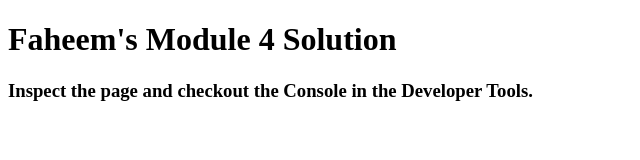
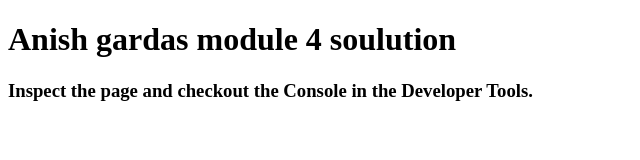
Before and after one commit to anishgardas/c4, a plain HTML site: page index.html in a window 1280 px wide. Shown: the whole page, without its empty margins (0-640 px from the left). Drawn offline with Linux system fonts and the light colour scheme.

Commit message:
Update index.html

```diff
--- a/index.html
+++ b/index.html
@@ -2,7 +2,7 @@
 <html>
 <head>
   <meta charset="utf-8">
-  <title>Module 4 Solution</title>
+  <title>Restaurant model</title>
   <script>
     var names = []; // DO NOT REMOVE
   </script>
@@ -11,7 +11,7 @@
   <script src="script.js"></script>
 </head>
 <body>
-  <h1>Faheem's Module 4 Solution</h1>
+  <h1>Anish gardas module 4 soulution</h1>
   <h3>Inspect the page and checkout the Console in the Developer Tools.</h3>
 </body>
 </html>
```
